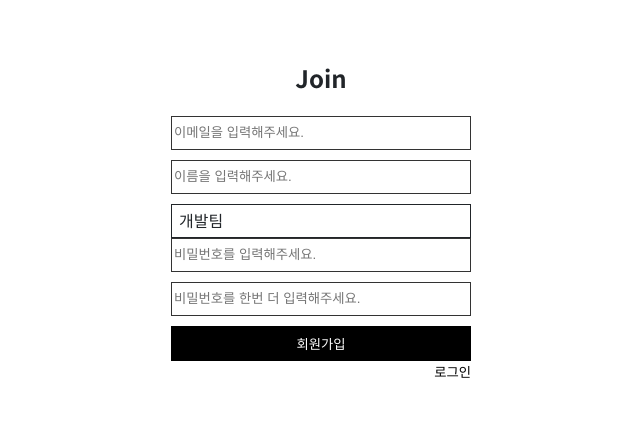
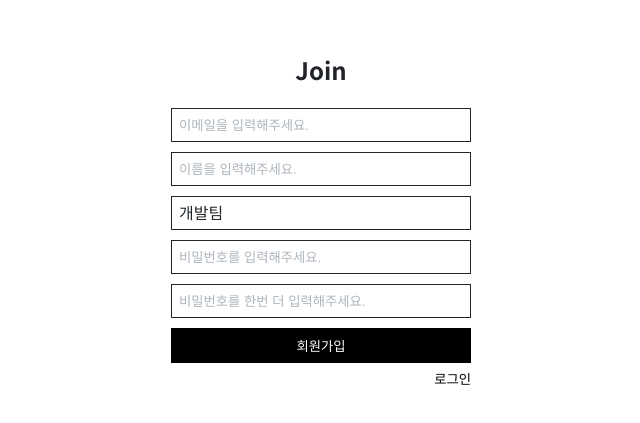
Before and after one commit to wknowpark797/vue2-basic-custom, a Vue app in the folder vue2-basic-custom/: page /join in a window 1280 px wide. Shown: the part 155-578 px from the top of the page, without its empty margins (319-959 px from the left). Built offline with nearby package versions, Linux system fonts and the light colour scheme.

Commit message:
로그인, 회원가입 스타일 정리

```diff
--- a/vue2-basic-custom/src/components/common/InputComp.vue
+++ b/vue2-basic-custom/src/components/common/InputComp.vue
@@ -85,8 +85,13 @@
             flex: 1;
             height: 34px;
             border-radius: 0;
-            border: 1px solid #333;
+            border: 1px solid $gray-01;
+            padding: 0 7px;
             box-sizing: border-box;
+            outline: none;
+            &::placeholder {
+                color: $gray-05;
+            }
         }
     }
 </style>
--- a/vue2-basic-custom/src/views/JoinComp.vue
+++ b/vue2-basic-custom/src/views/JoinComp.vue
@@ -101,10 +101,14 @@
             .input-wrap {
                 margin-bottom: 10px;
             }
+            .dropdown-wrap {
+                margin-bottom: 10px;
+            }
             .btn-wrap {
                 text-align: right;
                 .btn-join {
                     width: 100%;
+                    margin-bottom: 5px;
                 }
             }
         }
--- a/vue2-basic-custom/src/views/LoginComp.vue
+++ b/vue2-basic-custom/src/views/LoginComp.vue
@@ -76,6 +76,7 @@
                 text-align: right;
                 .btn-login {
                     width: 100%;
+                    margin-bottom: 5px;
                 }
             }
         }
```
